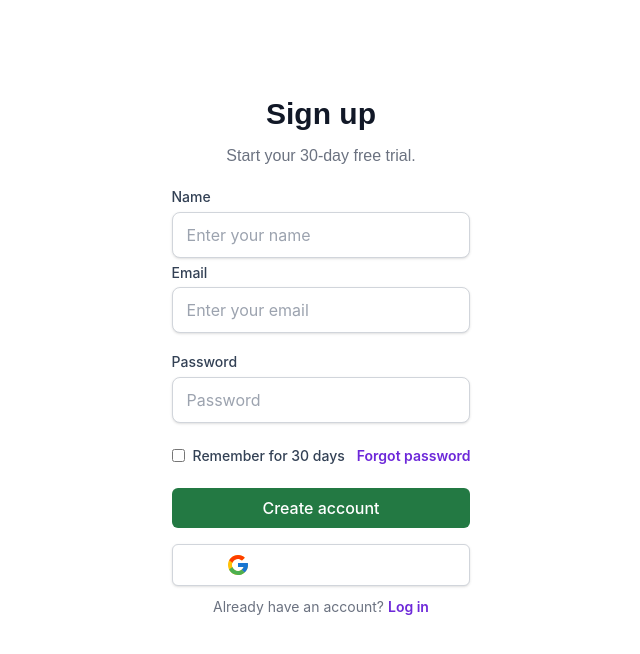
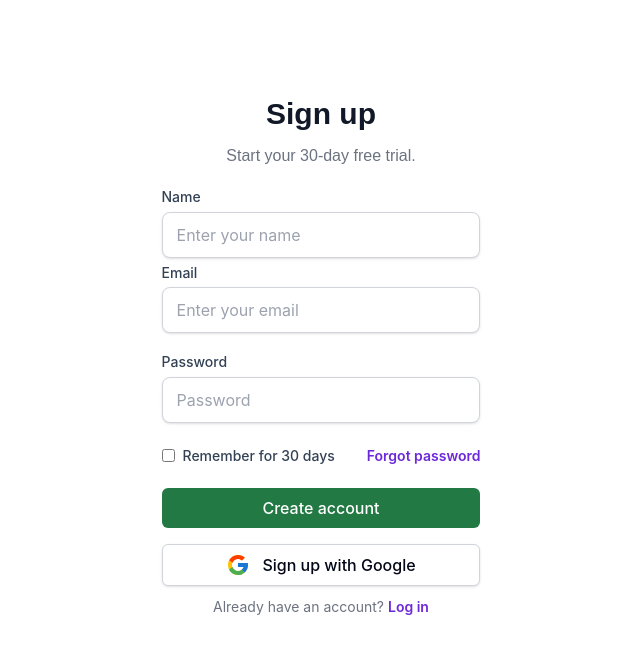
Before and after one commit to mike489/Book_Store_project, a React (Create React App) app: page /Register in a window 1280 px wide. Shown: the top 654 px of the page, without its empty margins (319-959 px from the left). Built offline with nearby package versions, Linux system fonts and the light colour scheme; the HTML template or start-up script is replaced by a standard one.

Commit message:
edit the route in App.js

```diff
--- a/src/App.js
+++ b/src/App.js
@@ -9,8 +9,8 @@ function App() {
   return (
     <div>
       <Routes>
-        <Route path="/" element={<Login />} />
-        <Route path="/Home" element={<Home />} />
+        <Route path="/" element={<Home />} />
+        <Route path="/Login" element={<Login />} />
         <Route path="/Register" element={<Register />} />
         <Route path="/Search" element={<Search />} />
       </Routes>
--- a/src/pages/Register.jsx
+++ b/src/pages/Register.jsx
@@ -77,7 +77,7 @@ const Login = () => {
               </div>
             </div>
           </div>
-          <div className="self-stretch justify-between items-center inline-flex gap-3">
+          <div className="self-stretch justify-between items-center inline-flex gap-8">
             <div className="justify-start items-center gap-2 flex">
               <input type="checkbox" name="" id="" />
               <div className="text-slate-700 text-sm font-medium leading-tight">
@@ -103,11 +103,11 @@ const Login = () => {
             <Button
               primary
               className={
-                "bg-white text-slate-950 w-full rounded-lg shadow border border-gray-300"
+                "bg-white w-full rounded-lg shadow border border-gray-300"
               }
               onClick={() => alert("google clicked")}
             >
-              <div className="flex flex-row gap-3 justify-center">
+              <div className="flex flex-row gap-3 justify-center text-slate-950">
                 <FcGoogle className="w-6 h-6 relative" />
                 Sign up with Google
               </div>
```
